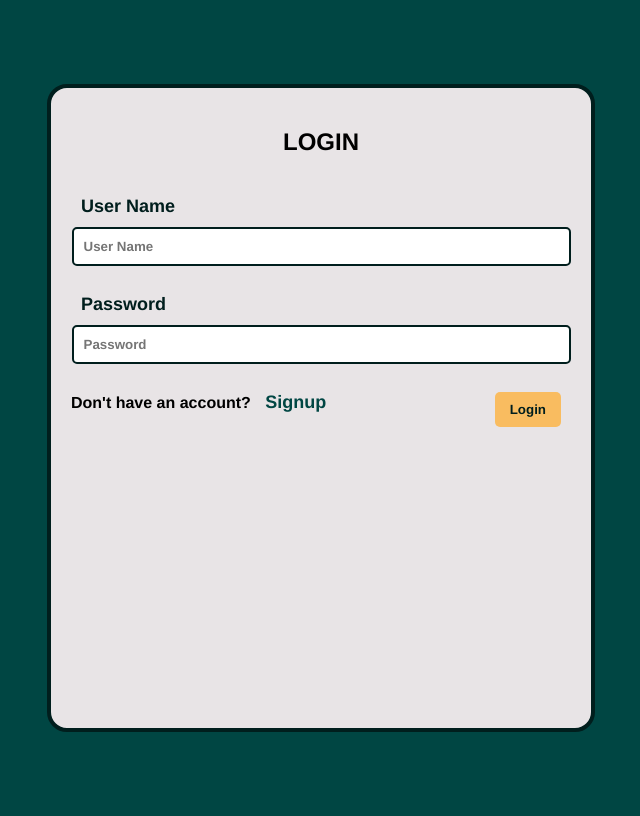
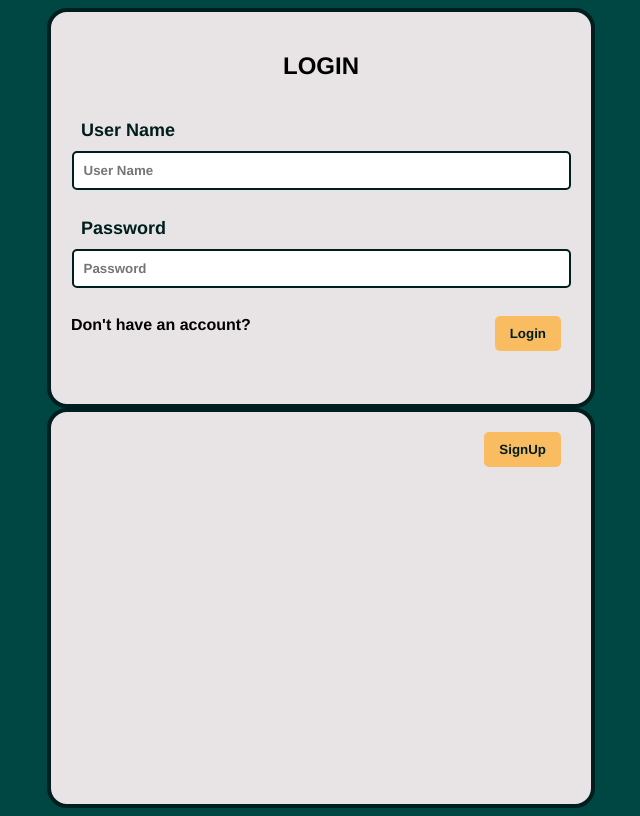
Before and after one commit to JohnMacJr/370_FINAL, a PHP site: page /login.php in a window 1280 px wide. Shown: the whole page, without its empty margins (319-959 px from the left). Run offline with PHP 8.4, Linux system fonts and the light colour scheme.

Commit message:
Update login.php

```diff
--- a/login.php
+++ b/login.php
@@ -19,11 +19,14 @@
         <input type="password" name="password" placeholder="Password"><br>
         <button type="submit" name="login">Login</button>
         Don't have an account?
-        <label class="login-signup" for="show-registration">Signup</label>
+    </form>
+    <form action="logon.php" method="post">
+    <button type="submit" name="login">SignUp</button>
     </form>
 
    <!-- Registration form -->
-   <form id="registrationForm" action="register.php" method="post">
+
+   <!--<form id="registrationForm" action="logon.php" method="post">
     <h2>REGISTER</h2>
     <label>User Name</label>
     <input type="text" name="username" placeholder="User Name"><br>
@@ -41,7 +44,7 @@
         <p id="number" class="invalid">A <b>number</b></b>
         <p id="length" class="invalid">Minimum <b>8 characters</b></p>
     </div>
-</form>
+</form>-->
 
 <script>
 var myInput = document.getElementById("password");
```
